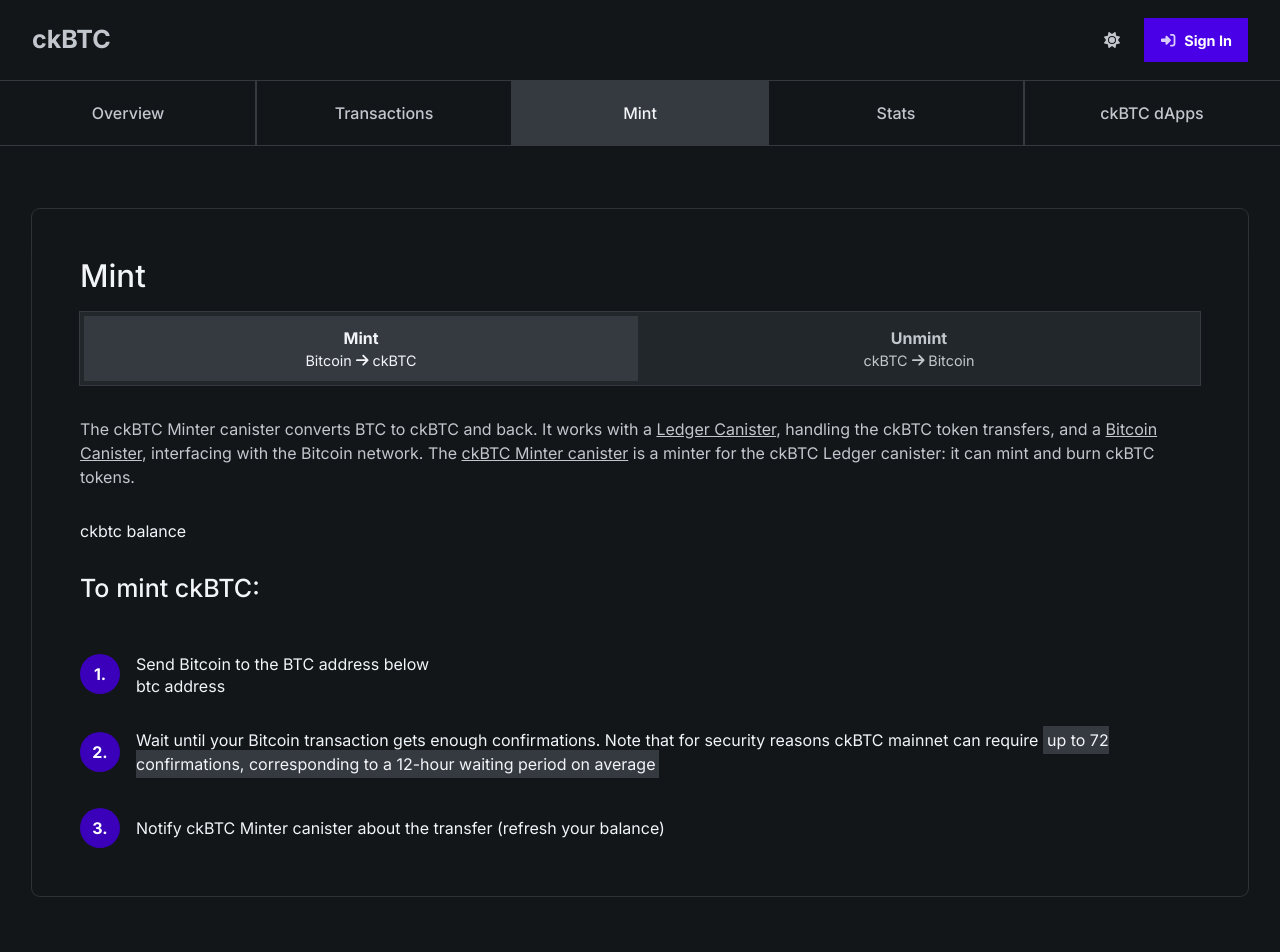
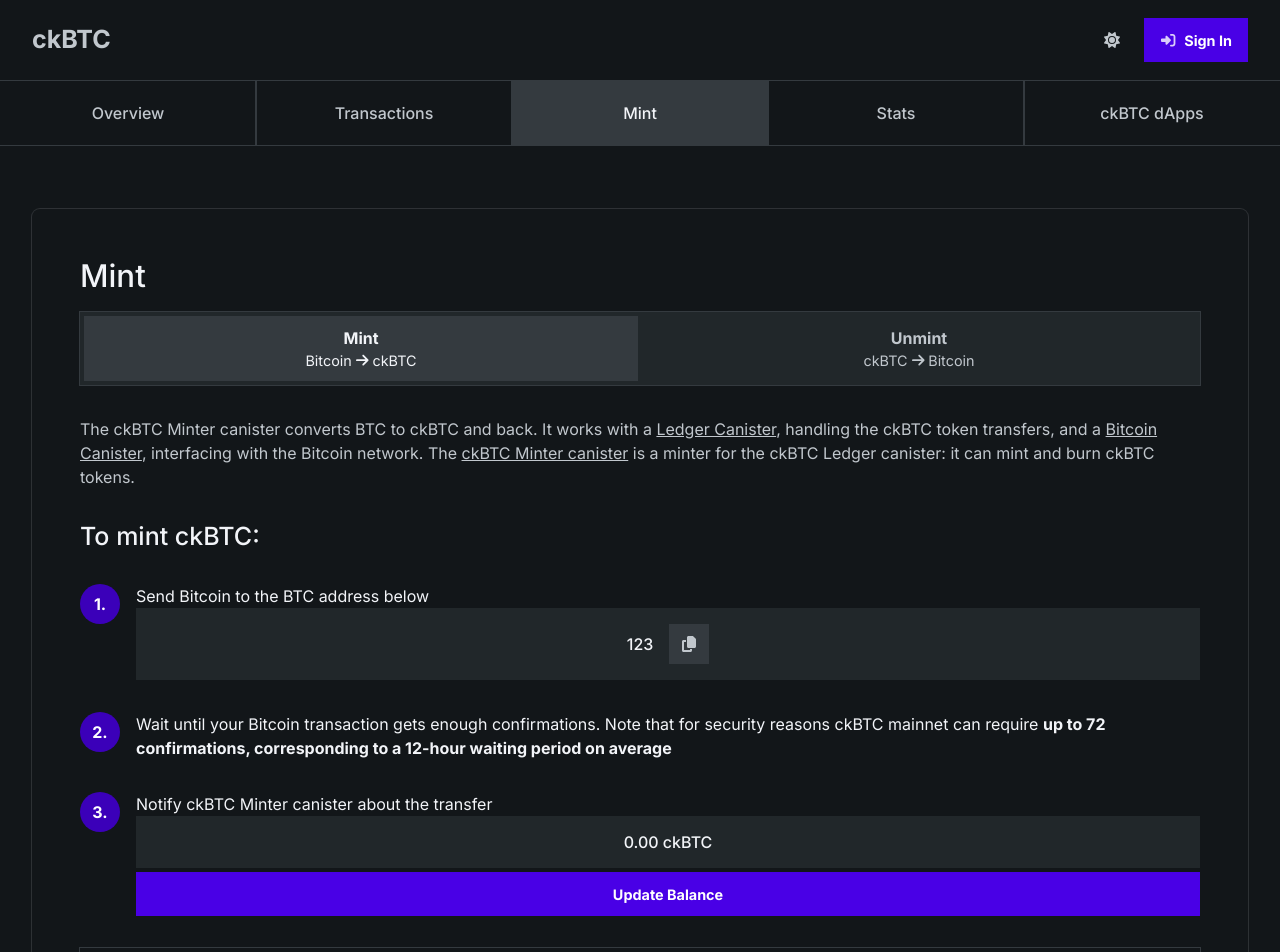
Before and after one commit to tomkoom/ckbtc, a React (Vite) app: page /mint in a window 1280 px wide. Shown: the top 952 px of the page. Built offline with nearby package versions, Linux system fonts and the light colour scheme; no server answers; what @dfinity/identity would draw is missing.

Commit message:
update mint panel

```diff
--- a/package.json
+++ b/package.json
@@ -23,8 +23,10 @@
     "@fortawesome/free-solid-svg-icons": "^6.5.1",
     "@fortawesome/react-fontawesome": "^0.2.0",
     "@reduxjs/toolkit": "^2.2.1",
+    "@types/react-copy-to-clipboard": "^5.0.7",
     "axios": "^1.6.7",
     "react": "^18.2.0",
+    "react-copy-to-clipboard": "^5.1.0",
     "react-dom": "^18.2.0",
     "react-hot-toast": "^2.4.1",
     "react-paginate": "^8.2.0",
--- a/src/components/icons/Icons.tsx
+++ b/src/components/icons/Icons.tsx
@@ -9,6 +9,7 @@
   faCheck,
   faLeaf,
   faArrowRight,
+  faCopy,
 } from "@fortawesome/free-solid-svg-icons"
 import { faXTwitter, faTwitter, faTelegramPlane, faDiscord, faGithub } from "@fortawesome/free-brands-svg-icons"
 
@@ -22,6 +23,7 @@
 export const iCheck = <FontAwesomeIcon icon={faCheck} />
 export const iLeaf = <FontAwesomeIcon icon={faLeaf} />
 export const iArrowRight = <FontAwesomeIcon icon={faArrowRight} />
+export const iCopy = <FontAwesomeIcon icon={faCopy} />
 
 // brands
 export const iX = <FontAwesomeIcon icon={faXTwitter} />
--- a/src/components/layout/Layout.tsx
+++ b/src/components/layout/Layout.tsx
@@ -6,6 +6,7 @@
 import { device } from "@/styles/breakpoints"
 import { Toaster } from "react-hot-toast"
 import { CKBTC_LEDGER_CANISTER } from "@/constants/_index"
+
 
 // state
 import { useAppSelector, useAppDispatch } from "@/hooks/useRedux"
@@ -68,7 +69,7 @@
 
   return (
     <LayoutStyled className={`${theme} App`}>
-      <Toaster position={"bottom-center"} toastOptions={{ duration: 5000 }} />
+      <Toaster position={"top-center"} toastOptions={{ duration: 5000 }} />
 
       <Nav />
       <Navlinks />
--- a/src/components/layout/footer/Navlinks.tsx
+++ b/src/components/layout/footer/Navlinks.tsx
@@ -28,9 +28,10 @@
     display: flex;
     flex-direction: column;
     align-items: flex-start;
-    gap: 0.25rem;
+    gap: 0.3rem;
 
     > li {
+      font-weight: var(--fwMedium);
       cursor: pointer;
       color: var(--tertiaryColor);
       transition: var(--transition1);
--- a/src/pages/mint/Mint.tsx
+++ b/src/pages/mint/Mint.tsx
@@ -33,9 +33,6 @@
           is a minter for the ckBTC Ledger canister: it can mint and burn ckBTC tokens.
         </p>
 
-        <div>ckbtc balance</div>
-
-        <h3 className="sectionTitle">To mint ckBTC:</h3>
         {tab === "mint" ? <MintPanel /> : tab === "unmint" ? <UnmintPanel /> : null}
       </div>
     </MintStyled>
--- a/src/pages/mint/MintPanel.tsx
+++ b/src/pages/mint/MintPanel.tsx
@@ -1,9 +1,23 @@
 import { FC } from "react"
 import { styled } from "styled-components"
+import { Btn } from "@/components/btns/_index"
+import { iCopy } from "@/components/icons/Icons"
+import { notifySuccess } from "@/utils/notify"
+import { CopyToClipboard } from "react-copy-to-clipboard"
 
 const MintPanel: FC = (): JSX.Element => {
+  const btcAddress = "123"
+  const symbol = "ckBTC"
+  const amount = ""
+
+  const copyBtcAddress = () => {
+    notifySuccess("BTC address copied")
+  }
+
   return (
     <MintPanelStyled>
+      <h3 className="sectionTitle">To mint ckBTC:</h3>
+
       <ul>
         <li>
           <span className="step">1.</span>
@@ -14,7 +28,12 @@
             </div>
 
             <div className="value">
-              <span>btc address</span>
+              <span>
+                {btcAddress}
+                <CopyToClipboard text={btcAddress} onCopy={copyBtcAddress}>
+                  <span className="icon">{iCopy}</span>
+                </CopyToClipboard>
+              </span>
             </div>
           </div>
         </li>
@@ -27,7 +46,7 @@
               <p>
                 Wait until your Bitcoin transaction gets enough confirmations. Note that for security reasons ckBTC
                 mainnet can require{" "}
-                <span>up to 72 confirmations, corresponding to a 12-hour waiting period on average</span>
+                <strong>up to 72 confirmations, corresponding to a 12-hour waiting period on average</strong>
               </p>
             </div>
           </div>
@@ -38,9 +57,19 @@
 
           <div>
             <div className="label">
-              <p>Notify ckBTC Minter canister about the transfer (refresh your balance)</p>
+              <p>Notify ckBTC Minter canister about the transfer</p>
+            </div>
+
+            <div className="value">
+              <span>{"0.00" + " " + symbol}</span>
+              <Btn style={{ width: "100%" }} $type={"primary"} $text={"Update Balance"} onClick={() => {}} />
             </div>
           </div>
+        </li>
+
+        <li className="hint">
+          <p>You now have some ckBTC! Enjoy the ckBTC superpowers such as Internet Computer speed and low fees!</p>
+          <Btn $type={"secondary"} $text={"Manage your assets from the profile page"} />
         </li>
       </ul>
     </MintPanelStyled>
@@ -48,14 +77,26 @@
 }
 
 const MintPanelStyled = styled.div`
+  > h3 {
+    margin-bottom: 2rem;
+  }
+
   > ul {
     display: flex;
     flex-direction: column;
     gap: 2rem;
 
+    > li.hint {
+      text-align: center;
+      box-shadow: var(--boxShadow2);
+      padding: 2rem 1rem;
+      display: flex;
+      flex-direction: column;
+      gap: 0.2rem;
+    }
+
     > li {
       display: flex;
-      align-items: center;
       gap: 1rem;
 
       > span.step {
@@ -71,6 +112,8 @@
       }
 
       > div {
+        width: 100%;
+
         > div.label {
           display: flex;
           align-items: center;
@@ -83,6 +126,44 @@
             }
           }
         }
+
+        > div.value {
+          display: flex;
+          flex-direction: column;
+          gap: 0.25rem;
+
+          > span {
+            display: flex;
+            align-items: center;
+            justify-content: center;
+            gap: 1rem;
+
+            /* ... */
+            padding: 1rem;
+            color: var(--primaryColor);
+            background-color: var(--underlay1);
+            font-size: var(--fs6);
+            font-weight: var(--fwMedium);
+            text-align: center;
+            width: 100%;
+
+            > span.icon {
+              width: 2.5rem;
+              height: 2.5rem;
+              display: grid;
+              place-items: center;
+              color: var(--secondaryColor);
+              background-color: var(--underlay2);
+              cursor: pointer;
+              transition: var(--transition1);
+
+              &:hover {
+                color: var(--primaryColor);
+                background-color: var(--underlay3);
+              }
+            }
+          }
+        }
       }
     }
   }
--- a/src/pages/mint/UnmintPanel.tsx
+++ b/src/pages/mint/UnmintPanel.tsx
@@ -2,9 +2,17 @@
 import { styled } from "styled-components"
 
 const UnmintPanel: FC = (): JSX.Element => {
-  return <UnmintPanelStyled>UnmintPanel</UnmintPanelStyled>
+  return (
+    <UnmintPanelStyled>
+      <h3 className="sectionTitle">To unmint ckBTC:</h3>
+    </UnmintPanelStyled>
+  )
 }
 
-const UnmintPanelStyled = styled.div``
+const UnmintPanelStyled = styled.div`
+  > h3 {
+    margin-bottom: 2rem;
+  }
+`
 
 export default UnmintPanel
--- a/src/utils/_index.ts
+++ b/src/utils/_index.ts
@@ -4,4 +4,5 @@
 export { formatDateTime } from "./formatDateTime"
 export { formatId } from "./formatId"
 export { identity } from "./identity"
+export { notifySuccess, notifyErr } from "./notify"
 export { trimZeroes } from "./trimZeroes"
--- /dev/null
+++ b/src/utils/notify.ts
@@ -0,0 +1,9 @@
+import toast from "react-hot-toast"
+
+export const notifySuccess = (msg: string): void => {
+  toast.success(msg)
+}
+
+export const notifyErr = (msg: string): void => {
+  toast.error(msg)
+}
```
Also changed, not shown: 1 other file (tests, documents, lock files or other folders).
